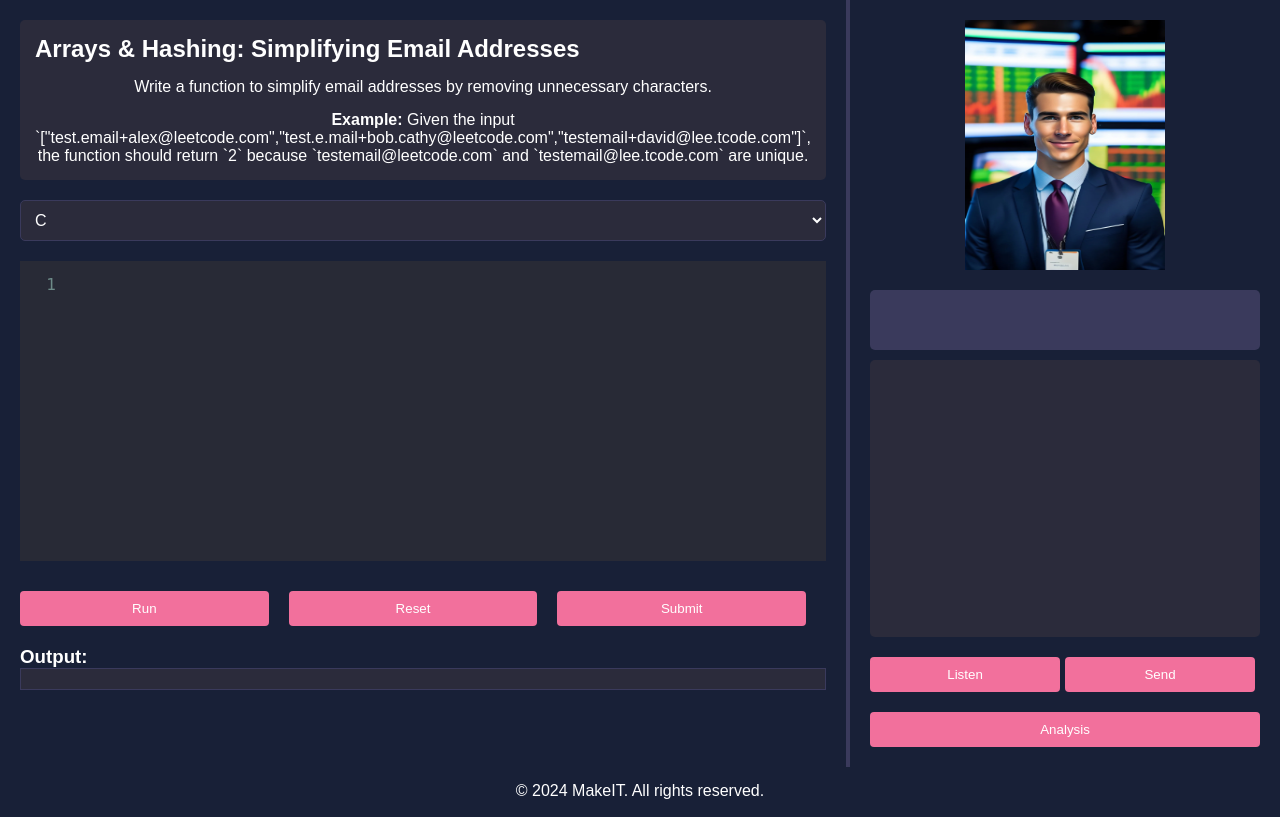
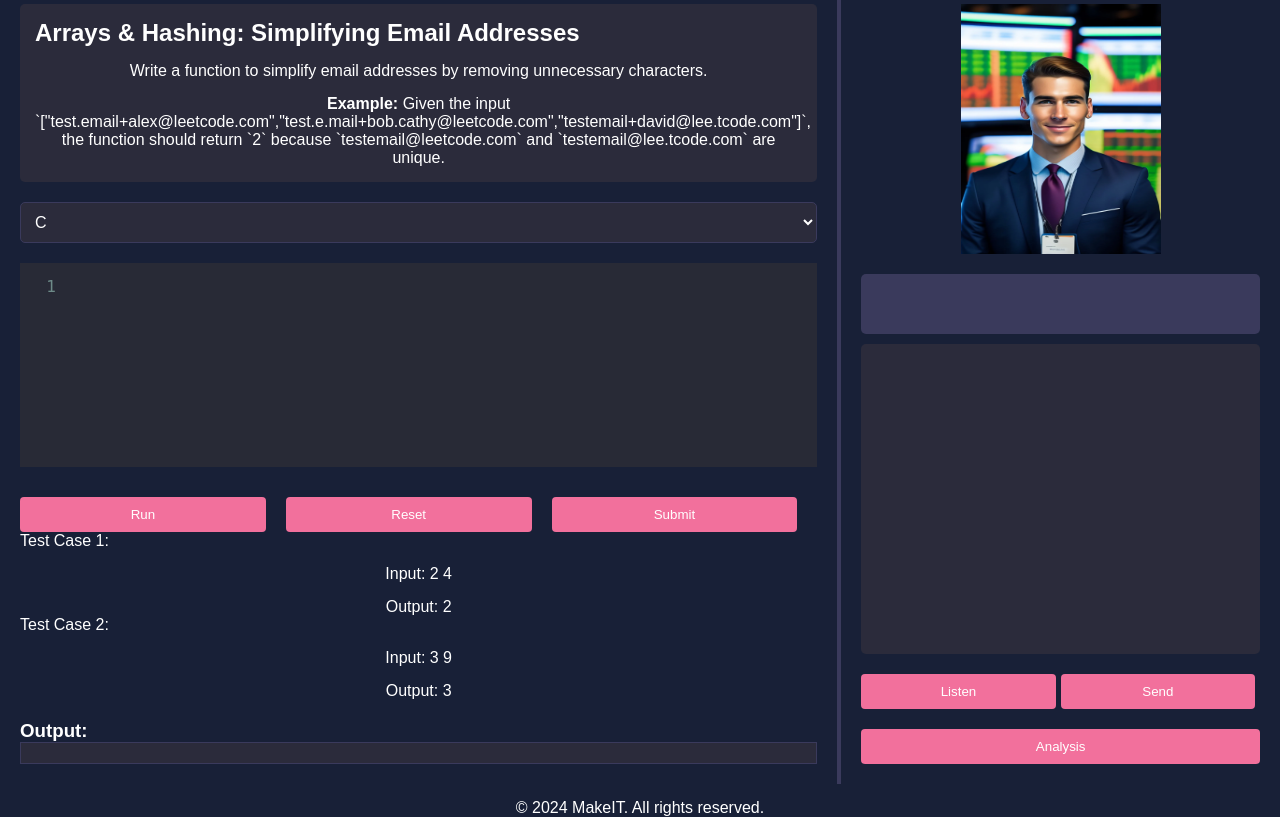
Before and after one commit to gsaiganesh283/makeit-interview-portal, a PHP site: page /main-page.php in a window 1280 px wide. Run offline with PHP 8.4, Linux system fonts and the light colour scheme; data comes from the database, SQL or seed files in the repository; some libraries are stand-ins or nearby versions.

Commit message:
Changes in html
Added a new div block for testcases

```diff
--- a/client/main-page.php
+++ b/client/main-page.php
@@ -75,6 +75,17 @@ $conn->close();
                         <button class="run-button" id="run-button">Run</button>
                         <button class="reset-button" id="reset-button">Reset</button>
                         <button class="submit-button">Submit</button>
+                    </div>
+
+                    <div class="boxes-container">
+                        <div class="box" id="box-1">Test Case 1:
+                            <p>Input: 2 4</p>
+                            <p>Output: 2</p>
+                        </div>
+                        <div class="box" id="box-2">Test Case 2:
+                            <p>Input: 3 9</p>
+                            <p>Output: 3</p>
+                        </div>
                     </div>
 
                     <div class="output-section">
--- a/client/styles.css
+++ b/client/styles.css
@@ -60,6 +60,18 @@ main {
   flex-direction: column;
   padding: 20px;
   border-right: 2px solid #3a3a5c;
+  overflow-y: auto;
+  max-height: 100vh;
+}
+
+.chat-section {
+  flex: 1;
+  display: flex;
+  flex-direction: column;
+  padding: 20px;
+  border-left: 2px solid #3a3a5c;
+  overflow-y: auto;
+  max-height: 100vh;
 }
 
 .question-section {
```
